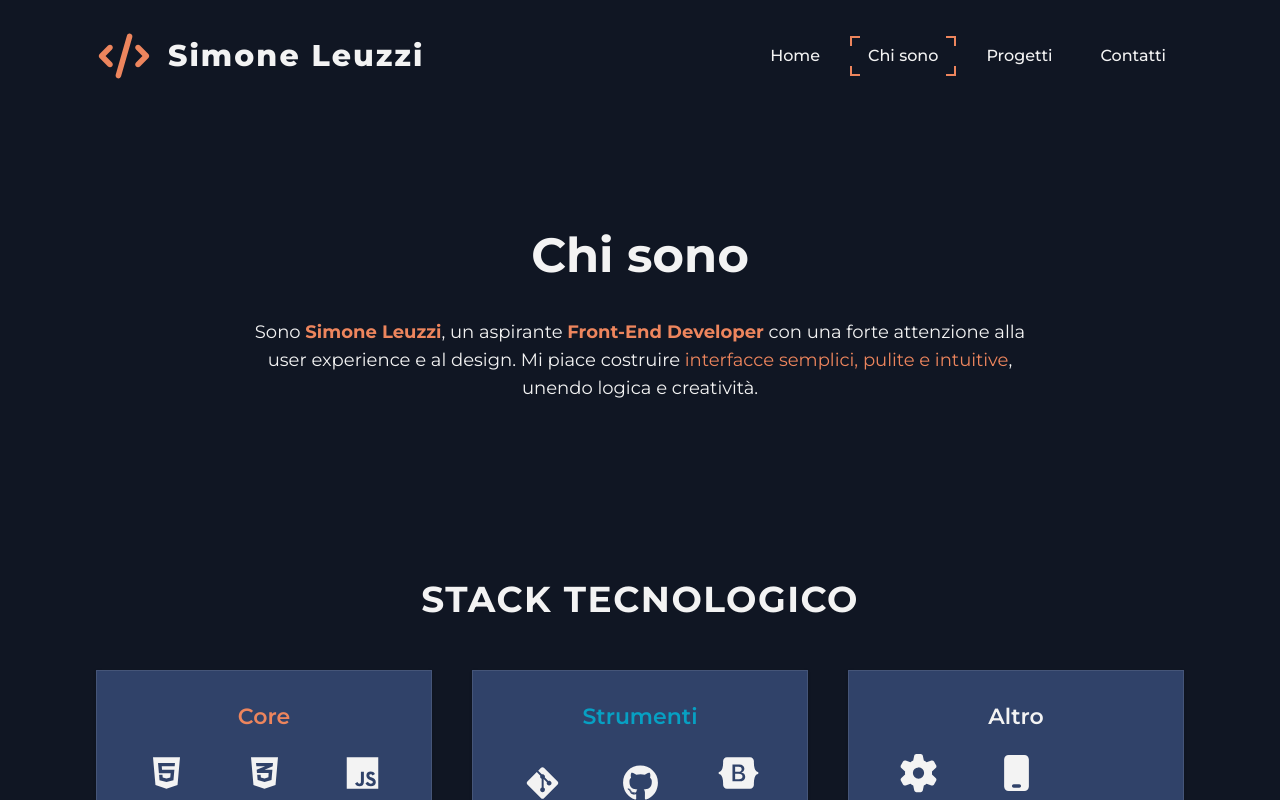
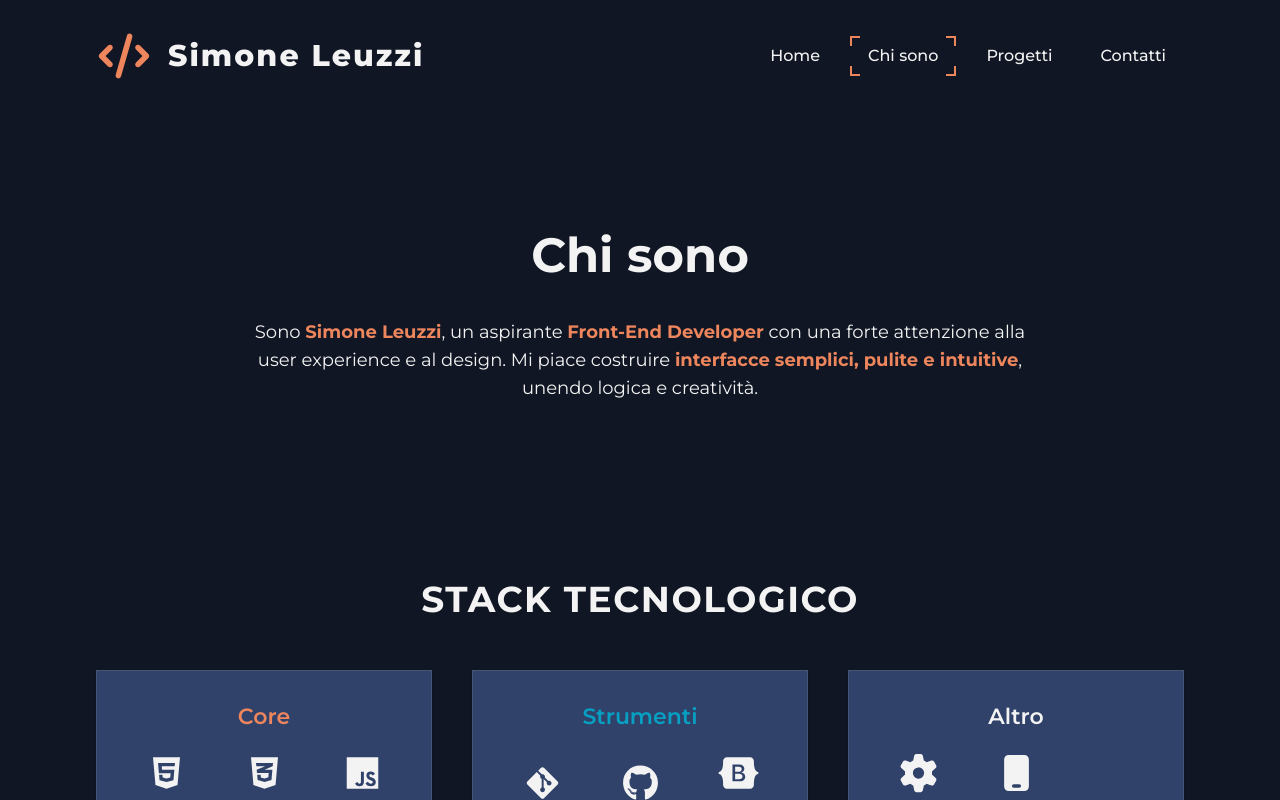
Before and after one commit to SimoL-003/my-portfolio, a React (Vite) app: page /about-me in a window 1280 px wide. Shown: the top 800 px of the page. Built offline with nearby package versions, Linux system fonts and the light colour scheme.

Commit message:
style(about): edit copy

```diff
--- a/src/pages/About.jsx
+++ b/src/pages/About.jsx
@@ -17,9 +17,9 @@ export default function About() {
             <strong className="text-accent-primary">Front-End Developer</strong>{" "}
             con una forte attenzione alla user experience e al design. Mi piace
             costruire{" "}
-            <span className="text-accent-primary">
+            <strong className="text-accent-primary">
               interfacce semplici, pulite e intuitive
-            </span>
+            </strong>
             , unendo logica e creatività.
           </p>
         </div>
```
